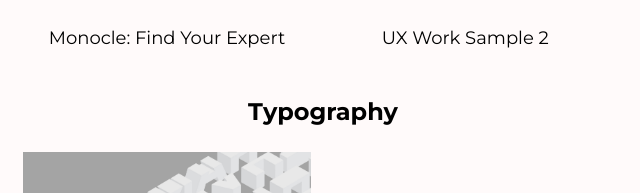
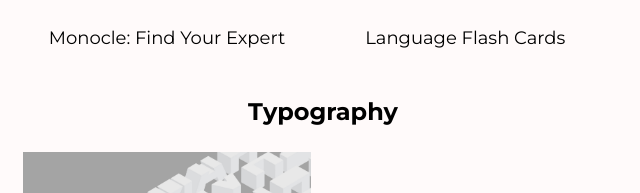
Before and after one commit to inliuoferic/portfolio-website, a plain HTML site: page index.html in a window 1280 px wide. Shown: the part 574-767 px from the top of the page, 317-957 px from the left. Drawn offline with Linux system fonts and the light colour scheme.

Commit message:
Fixed indentation for all pages.

```diff
--- a/index.html
+++ b/index.html
@@ -31,7 +31,7 @@
         </div>
         <div class="column-2">
           <img style="max-width: 100%;" src="https://placeholdit.imgix.net/~text?txtsize=33&txt=350%C3%97150&w=350&h=350" alt="UX Work Sample 2">
-            <h3>UX Work Sample 2</h3>
+          <h3>Language Flash Cards</h3>
         </div>
       </div>
       <div>
```
Also changed, not shown: about.html (+7 -5 lines), contact.html (+1 -1 lines). Lines whose indentation alone changed are shown as unchanged.
